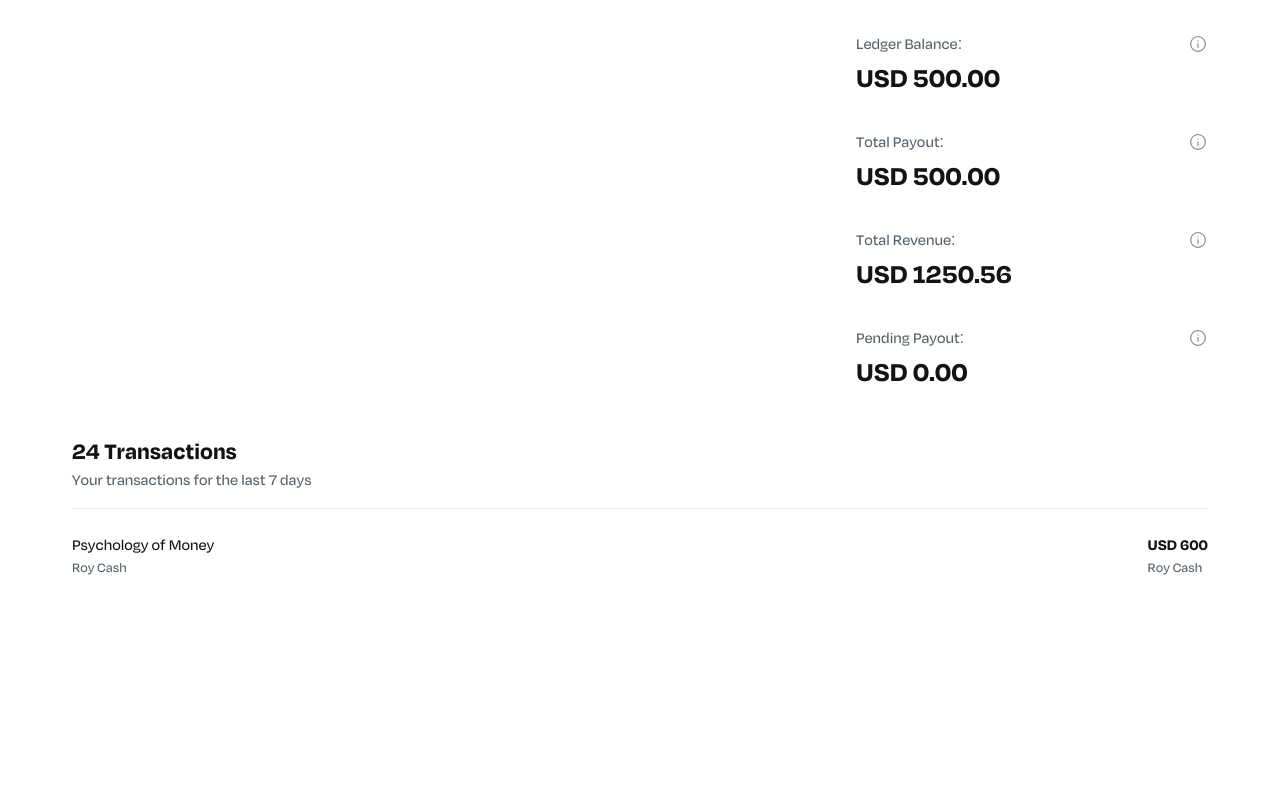
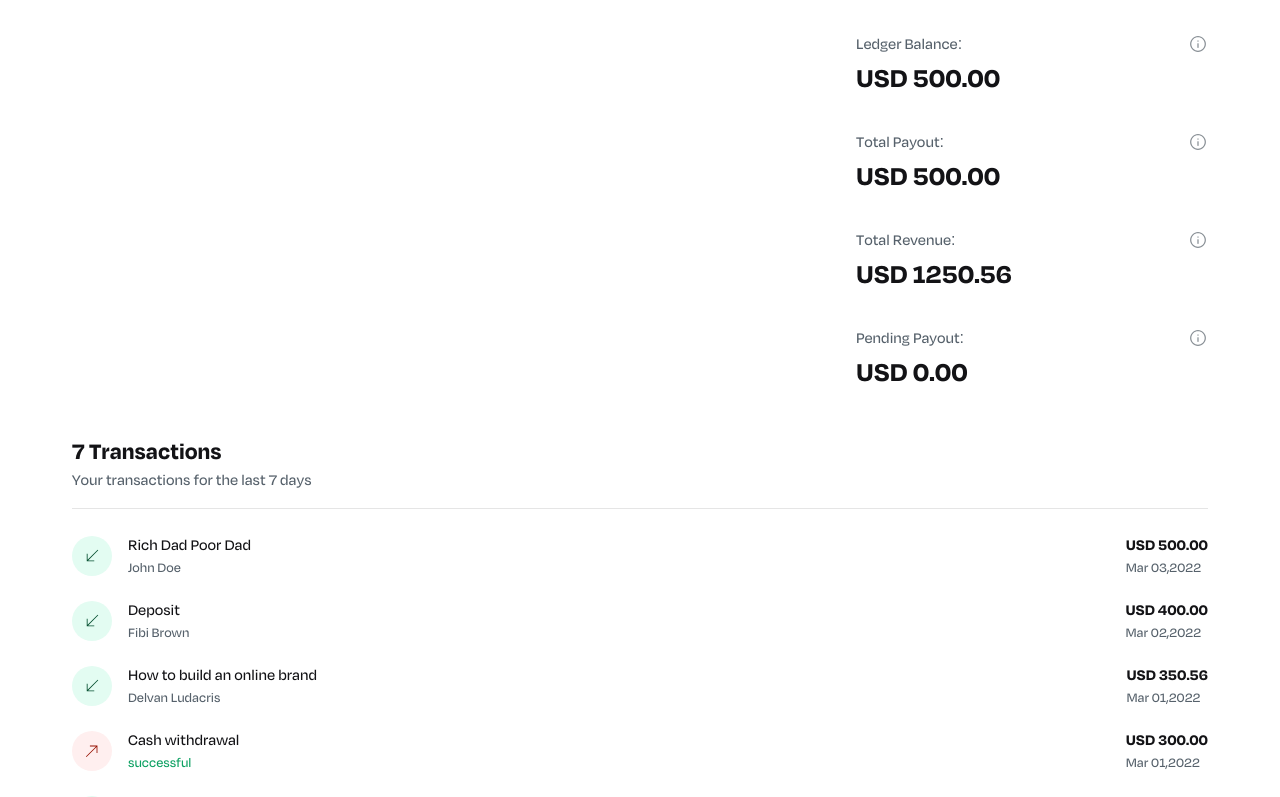
Before and after one commit to Danztee/mainstack-th, a Next.js app: page / in a window 1280 px wide. Shown: the top 797 px of the page. Built offline with nearby package versions, Linux system fonts and the light colour scheme.

Commit message:
Refactor Transactions component to accept transactions as props and display them dynamically

```diff
--- a/src/app/page.tsx
+++ b/src/app/page.tsx
@@ -163,7 +163,7 @@ export default function Home() {
         </aside>
       </section>
 
-      <Transactions />
+      <Transactions transactions={transactions} />
     </div>
   );
 }
--- a/src/components/transactions/index.tsx
+++ b/src/components/transactions/index.tsx
@@ -1,11 +1,16 @@
 import React from "react";
+import TransactionItem from "./transaction-item";
 
-const Transactions = () => {
+interface TransactionsProps {
+  transactions: Transaction[];
+}
+
+const Transactions = ({ transactions }: TransactionsProps) => {
   return (
     <section className="mt-10">
       <div>
         <h2 className="text-[#131316] text-[24px] font-bold">
-          24 Transactions
+          {Number(transactions.length).toLocaleString()} Transactions
         </h2>
         <p className="text-[#56616B] text-[16px] font-medium">
           Your transactions for the last 7 days
@@ -14,20 +19,10 @@ const Transactions = () => {
 
       <hr className="text-[#EFF1F6] mt-4" />
 
-      <div className="mt-6">
-        <div className="flex items-center justify-between">
-          <div>
-            <h5 className="text-[#131316] text-[16px] font-medium">
-              Psychology of Money{" "}
-            </h5>
-            <p className="text-[#56616B] text-[14px] font-medium">Roy Cash</p>
-          </div>
-
-          <div>
-            <h5 className="text-[#131316] text-[16px] font-bold">USD 600</h5>
-            <p className="text-[#56616B] text-[14px] font-medium">Roy Cash</p>
-          </div>
-        </div>
+      <div className="mt-6 space-y-5">
+        {transactions.map((transaction, index) => (
+          <TransactionItem key={index} transaction={transaction} />
+        ))}
       </div>
     </section>
   );
--- /dev/null
+++ b/src/components/transactions/transaction-item.tsx
@@ -0,0 +1,84 @@
+import { cn } from "@/lib/utils";
+import Image from "next/image";
+import React from "react";
+
+const TransactionItem = ({ transaction }: { transaction: Transaction }) => {
+  const date = new Date(transaction.date);
+  const months = [
+    "Jan",
+    "Feb",
+    "Mar",
+    "Apr",
+    "May",
+    "Jun",
+    "Jul",
+    "Aug",
+    "Sep",
+    "Oct",
+    "Nov",
+    "Dec",
+  ];
+  const formattedDate = `${months[date.getMonth()]} ${String(
+    date.getDate()
+  ).padStart(2, "0")},${date.getFullYear()}`;
+
+  return (
+    <div className="flex items-center justify-between">
+      <div className="flex items-center gap-4">
+        <div
+          className={cn(
+            "bg-[#E3FCF2] size-10 rounded-full flex items-center justify-center",
+            transaction.type === "deposit" ? "bg-[#E3FCF2]" : "bg-[#FFEFEF]"
+          )}
+        >
+          <Image
+            src={
+              transaction.type === "deposit"
+                ? "/deposit.svg"
+                : "/withdrawal.svg"
+            }
+            alt="transaction"
+            width={20}
+            height={20}
+            className="object-contain"
+          />
+        </div>
+
+        <div>
+          <h5 className="text-[#131316] text-[16px] font-medium">
+            {transaction.metadata?.product_name ??
+              (transaction.type === "withdrawal"
+                ? "Cash withdrawal"
+                : "Deposit")}
+          </h5>
+          <p
+            className={cn(
+              "text-[#56616B] text-[14px] font-medium",
+              !transaction.metadata?.name && transaction.status === "successful"
+                ? "text-[#0EA163]"
+                : !transaction.metadata?.name &&
+                  transaction.status === "pending"
+                ? "text-[#A77A07]"
+                : !transaction.metadata?.name && transaction.status === "failed"
+                ? "text-[#FF0000]"
+                : "text-[#56616B]"
+            )}
+          >
+            {transaction.metadata?.name ?? transaction?.status}
+          </p>
+        </div>
+      </div>
+
+      <div>
+        <h5 className="text-[#131316] text-[16px] font-bold">
+          USD {Number(transaction.amount).toFixed(2)}
+        </h5>
+        <p className="text-[#56616B] text-[14px] font-medium">
+          {formattedDate}
+        </p>
+      </div>
+    </div>
+  );
+};
+
+export default TransactionItem;
--- /dev/null
+++ b/src/types/index.ts
@@ -0,0 +1,15 @@
+interface Transaction {
+  amount: number;
+  metadata?: {
+    name: string;
+    type: string;
+    email: string;
+    quantity: number;
+    country: string;
+    product_name?: string;
+  };
+  payment_reference?: string;
+  status: string;
+  type: "deposit" | "withdrawal" | string;
+  date: string;
+}
```
Also changed, not shown: public/deposit.svg (added), public/withdrawal.svg (added).
